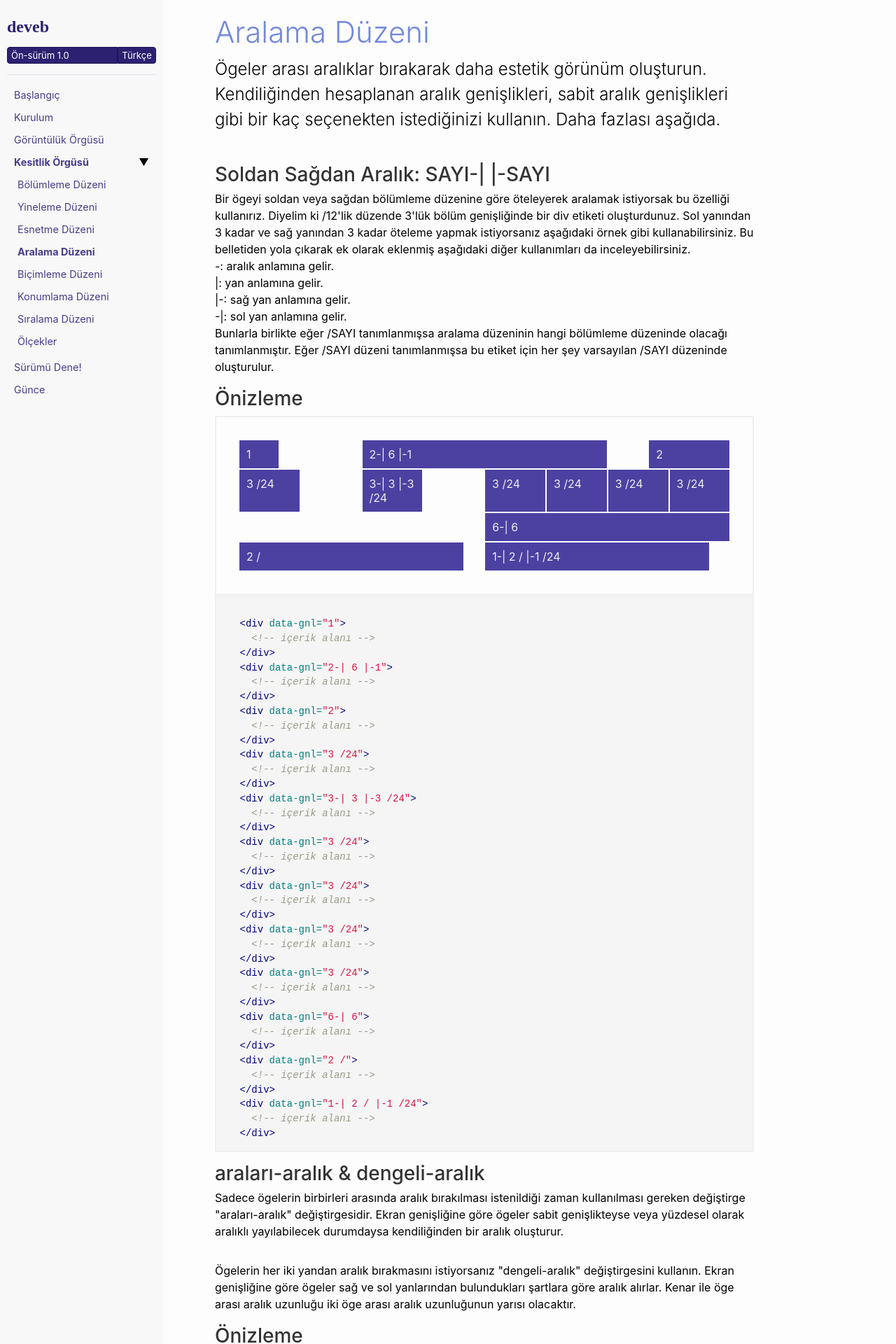
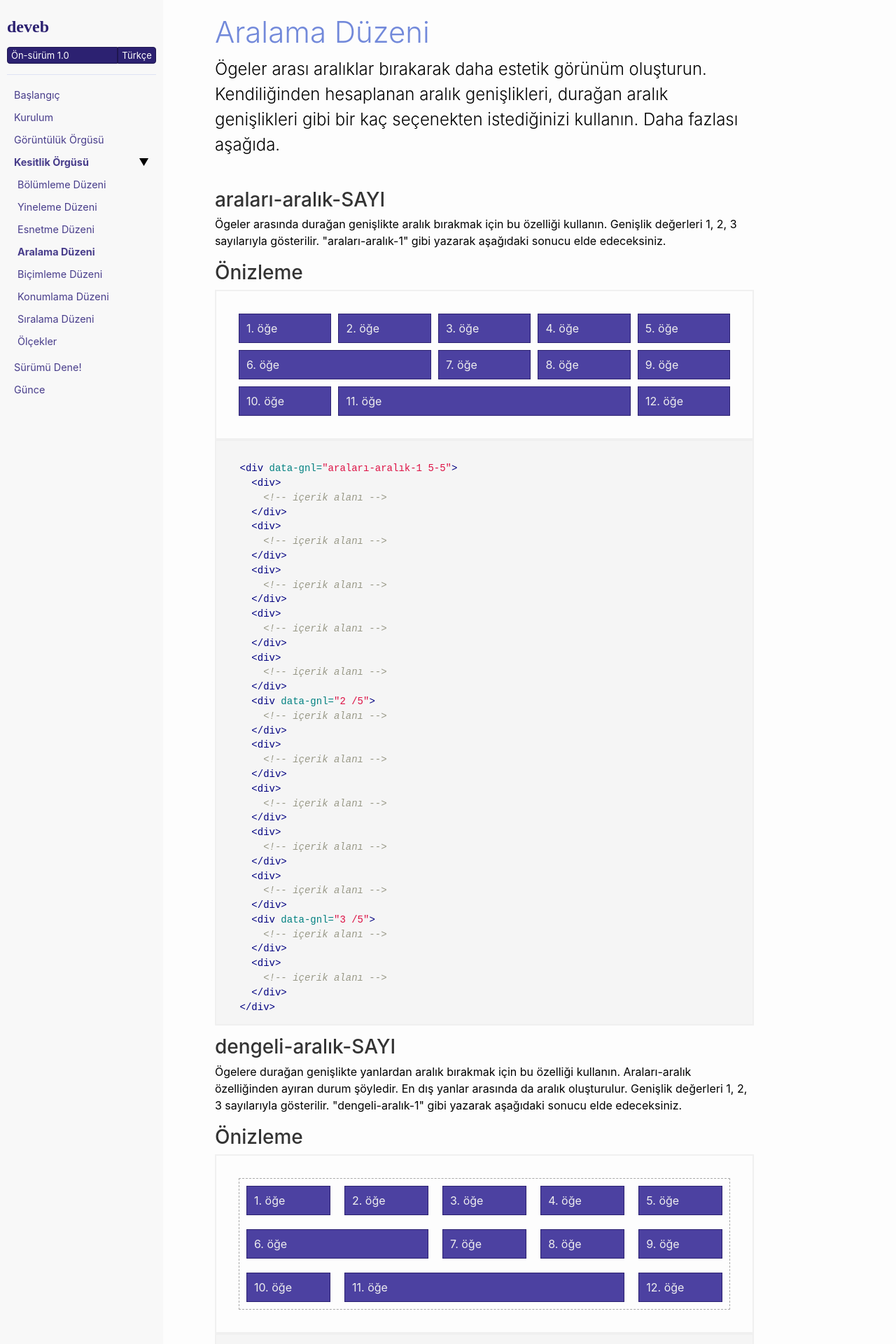
Before and after one commit to data-deveb/data-deveb.github.io, a Jekyll site: the page built from belgeler/1.0/tr/aralama-duzeni.md, in a window 1280 px wide. Shown: the top 1920 px of the page at 70% size. Built offline with Jekyll 4.4.1, drawn with Linux system fonts in a browser that asks for light colours; some web fonts are replaced; some of the changed text lies outside the part shown.

Commit message:
aralama düzeni belletisi düzenlendi.

```diff
--- a/belgeler/1.0/tr/aralama-duzeni.md
+++ b/belgeler/1.0/tr/aralama-duzeni.md
@@ -7,8 +7,182 @@ description:
 ---
 
 <p class="girlik">
-  Ögeler arası aralıklar bırakarak daha estetik görünüm oluşturun. Kendiliğinden hesaplanan aralık genişlikleri, sabit aralık genişlikleri gibi bir kaç seçenekten istediğinizi kullanın. Daha fazlası aşağıda.
+  Ögeler arası aralıklar bırakarak daha estetik görünüm oluşturun. Kendiliğinden hesaplanan aralık genişlikleri, durağan aralık genişlikleri gibi bir kaç seçenekten istediğinizi kullanın. Daha fazlası aşağıda.
 </p>
+<h3>araları-aralık-SAYI</h3>
+<p>
+  Ögeler arasında durağan genişlikte aralık bırakmak için bu özelliği kullanın. Genişlik değerleri 1, 2, 3 sayılarıyla gösterilir. "araları-aralık-1" gibi yazarak aşağıdaki sonucu elde edeceksiniz.
+</p>
+<div class="örnek">
+  <h3>Önizleme</h3>
+  <div class="önizleme-1">
+    <div data-gnl="araları-aralık-1 5-5">
+      <div>
+        <div class="kart">1. öğe</div>
+      </div>
+      <div>
+        <div class="kart">2. öğe</div>
+      </div>
+      <div>
+        <div class="kart">3. öğe</div>
+      </div>
+      <div>
+        <div class="kart">4. öğe</div>
+      </div>
+      <div>
+        <div class="kart">5. öğe</div>
+      </div>
+      <div data-gnl="2 /5">
+        <div class="kart">6. öğe</div>
+      </div>
+      <div>
+        <div class="kart">7. öğe</div>
+      </div>
+      <div>
+        <div class="kart">8. öğe</div>
+      </div>
+      <div>
+        <div class="kart">9. öğe</div>
+      </div>
+      <div>
+        <div class="kart">10. öğe</div>
+      </div>
+      <div data-gnl="3 /5">
+        <div class="kart">11. öğe</div>
+      </div>
+      <div>
+        <div class="kart">12. öğe</div>
+      </div>
+    </div>
+  </div>
+</div>
+{% highlight html %}
+    <div data-gnl="araları-aralık-1 5-5">
+      <div>
+        <!-- içerik alanı -->
+      </div>
+      <div>
+        <!-- içerik alanı -->
+      </div>
+      <div>
+        <!-- içerik alanı -->
+      </div>
+      <div>
+        <!-- içerik alanı -->
+      </div>
+      <div>
+        <!-- içerik alanı -->
+      </div>
+      <div data-gnl="2 /5">
+        <!-- içerik alanı -->
+      </div>
+      <div>
+        <!-- içerik alanı -->
+      </div>
+      <div>
+        <!-- içerik alanı -->
+      </div>
+      <div>
+        <!-- içerik alanı -->
+      </div>
+      <div>
+        <!-- içerik alanı -->
+      </div>
+      <div data-gnl="3 /5">
+        <!-- içerik alanı -->
+      </div>
+      <div>
+        <!-- içerik alanı -->
+      </div>
+    </div>
+{% endhighlight %}
+<h3>dengeli-aralık-SAYI</h3>
+<p>
+  Ögelere durağan genişlikte yanlardan aralık bırakmak için bu özelliği kullanın. Araları-aralık özelliğinden ayıran durum şöyledir. En dış yanlar arasında da aralık oluşturulur. Genişlik değerleri 1, 2, 3 sayılarıyla gösterilir. "dengeli-aralık-1" gibi yazarak aşağıdaki sonucu elde edeceksiniz.
+</p>
+<div class="örnek">
+  <h3>Önizleme</h3>
+  <div class="önizleme-1">
+    <div data-gnl="dengeli-aralık-1 5-5" style="border:1px dashed #aaa;">
+      <div>
+        <div class="kart">1. öğe</div>
+      </div>
+      <div>
+        <div class="kart">2. öğe</div>
+      </div>
+      <div>
+        <div class="kart">3. öğe</div>
+      </div>
+      <div>
+        <div class="kart">4. öğe</div>
+      </div>
+      <div>
+        <div class="kart">5. öğe</div>
+      </div>
+      <div data-gnl="2 /5">
+        <div class="kart">6. öğe</div>
+      </div>
+      <div>
+        <div class="kart">7. öğe</div>
+      </div>
+      <div>
+        <div class="kart">8. öğe</div>
+      </div>
+      <div>
+        <div class="kart">9. öğe</div>
+      </div>
+      <div>
+        <div class="kart">10. öğe</div>
+      </div>
+      <div data-gnl="3 /5">
+        <div class="kart">11. öğe</div>
+      </div>
+      <div>
+        <div class="kart">12. öğe</div>
+      </div>
+    </div>
+  </div>
+</div>
+{% highlight html %}
+    <div data-gnl="araları-aralık-1 5-5">
+      <div>
+        <!-- içerik alanı -->
+      </div>
+      <div>
+        <!-- içerik alanı -->
+      </div>
+      <div>
+        <!-- içerik alanı -->
+      </div>
+      <div>
+        <!-- içerik alanı -->
+      </div>
+      <div>
+        <!-- içerik alanı -->
+      </div>
+      <div data-gnl="2 /5">
+        <!-- içerik alanı -->
+      </div>
+      <div>
+        <!-- içerik alanı -->
+      </div>
+      <div>
+        <!-- içerik alanı -->
+      </div>
+      <div>
+        <!-- içerik alanı -->
+      </div>
+      <div>
+        <!-- içerik alanı -->
+      </div>
+      <div data-gnl="3 /5">
+        <!-- içerik alanı -->
+      </div>
+      <div>
+        <!-- içerik alanı -->
+      </div>
+    </div>
+{% endhighlight %}
 <h3>Soldan Sağdan Aralık: SAYI-| |-SAYI</h3>
 <p>
 	Bir ögeyi soldan veya sağdan bölümleme düzenine göre öteleyerek aralamak istiyorsak bu özelliği kullanırız.
@@ -103,7 +277,7 @@ description:
 
 <h3>araları-aralık & dengeli-aralık</h3>
 <p>
-  Sadece ögelerin birbirleri arasında aralık bırakılması istenildiği zaman kullanılması gereken değiştirge "araları-aralık" değiştirgesidir. Ekran genişliğine göre ögeler sabit genişlikteyse veya yüzdesel olarak aralıklı yayılabilecek durumdaysa kendiliğinden
+  Sadece ögelerin birbirleri arasında aralık bırakılması istenildiği zaman kullanılması gereken değiştirge "araları-aralık" değiştirgesidir. Ekran genişliğine göre ögeler durağan genişlikteyse veya yüzdesel olarak aralıklı yayılabilecek durumdaysa kendiliğinden
   bir aralık oluşturur.
 </p>
 <p>
@@ -161,91 +335,3 @@ description:
       </div>
     </div>
 {% endhighlight %}
-
-<h3>araları-aralık-SAYI</h3>
-<p>
-  Ögeler arasında sabit genişlikte aralık bırakmak için bu özelliği kullanın. Genişlik değerleri 1, 2, 3 sayılarıyla gösterilir. Değiştirgeyi "araları-aralık-1" gibi yazarak aşağıdaki gibi bir sonuç elde edersiniz.
-</p>
-<div class="örnek">
-  <h3>Önizleme</h3>
-  <div class="önizleme-1">
-    <div data-gnl="araları-aralık-1 5-5">
-      <div>
-        <div class="kart">1. öğe</div>
-      </div>
-      <div>
-        <div class="kart">2. öğe</div>
-      </div>
-      <div>
-        <div class="kart">3. öğe</div>
-      </div>
-      <div>
-        <div class="kart">4. öğe</div>
-      </div>
-      <div>
-        <div class="kart">5. öğe</div>
-      </div>
-      <div data-gnl="2 /5">
-        <div class="kart">6. öğe</div>
-      </div>
-      <div>
-        <div class="kart">7. öğe</div>
-      </div>
-      <div>
-        <div class="kart">8. öğe</div>
-      </div>
-      <div>
-        <div class="kart">9. öğe</div>
-      </div>
-      <div>
-        <div class="kart">10. öğe</div>
-      </div>
-      <div data-gnl="3 /5">
-        <div class="kart">11. öğe</div>
-      </div>
-      <div>
-        <div class="kart">12. öğe</div>
-      </div>
-    </div>
-  </div>
-</div>
-{% highlight html %}
-    <div data-gnl="araları-aralık-1 5-5">
-      <div>
-        <div class="kart">1. öğe</div>
-      </div>
-      <div>
-        <div class="kart">2. öğe</div>
-      </div>
-      <div>
-        <div class="kart">3. öğe</div>
-      </div>
-      <div>
-        <div class="kart">4. öğe</div>
-      </div>
-      <div>
-        <div class="kart">5. öğe</div>
-      </div>
-      <div data-gnl="2 /5">
-        <div class="kart">6. öğe</div>
-      </div>
-      <div>
-        <div class="kart">7. öğe</div>
-      </div>
-      <div>
-        <div class="kart">8. öğe</div>
-      </div>
-      <div>
-        <div class="kart">9. öğe</div>
-      </div>
-      <div>
-        <div class="kart">10. öğe</div>
-      </div>
-      <div data-gnl="3 /5">
-        <div class="kart">11. öğe</div>
-      </div>
-      <div>
-        <div class="kart">12. öğe</div>
-      </div>
-    </div>
-{% endhighlight %}
```
